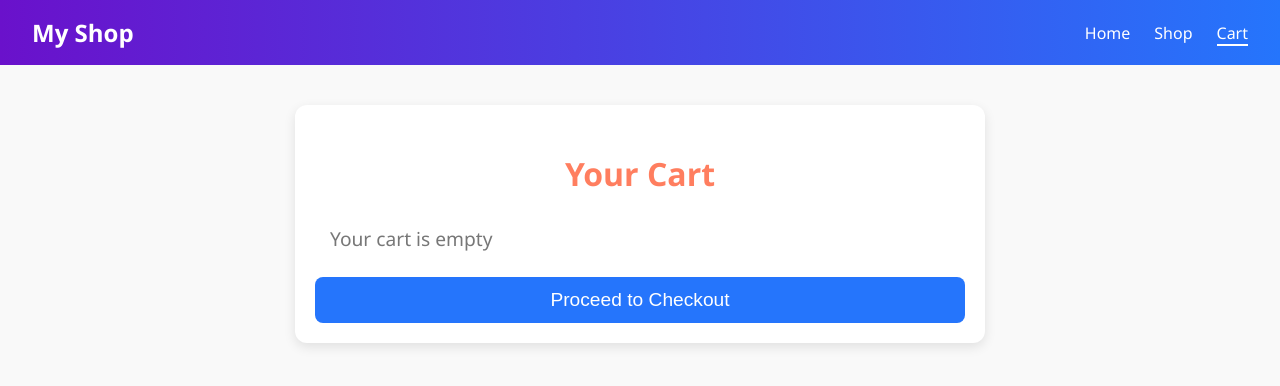
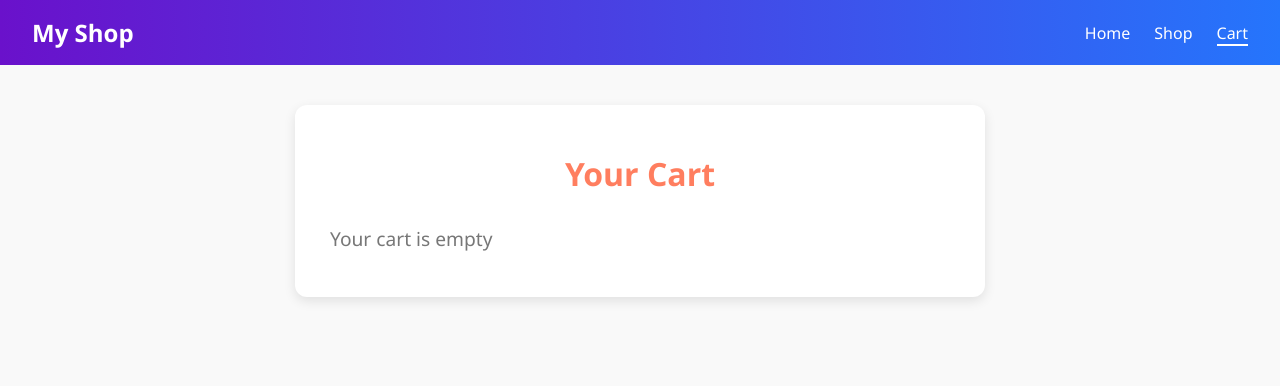
Before and after one commit to glsunnykumar/ShoppingCart, a plain HTML site: page cart.html in a window 1280 px wide. Drawn offline with Linux system fonts and the light colour scheme.

Commit message:
a simple change

```diff
--- a/cart.html
+++ b/cart.html
@@ -24,7 +24,6 @@
         <h2>Your Cart</h2>
         <div id="cart"></div>
         <div id="cart-total"></div>
-        <button class="checkout-btn">Proceed to Checkout</button>
     </section>
 
     <script src="scripts/cart.js"></script>
```
